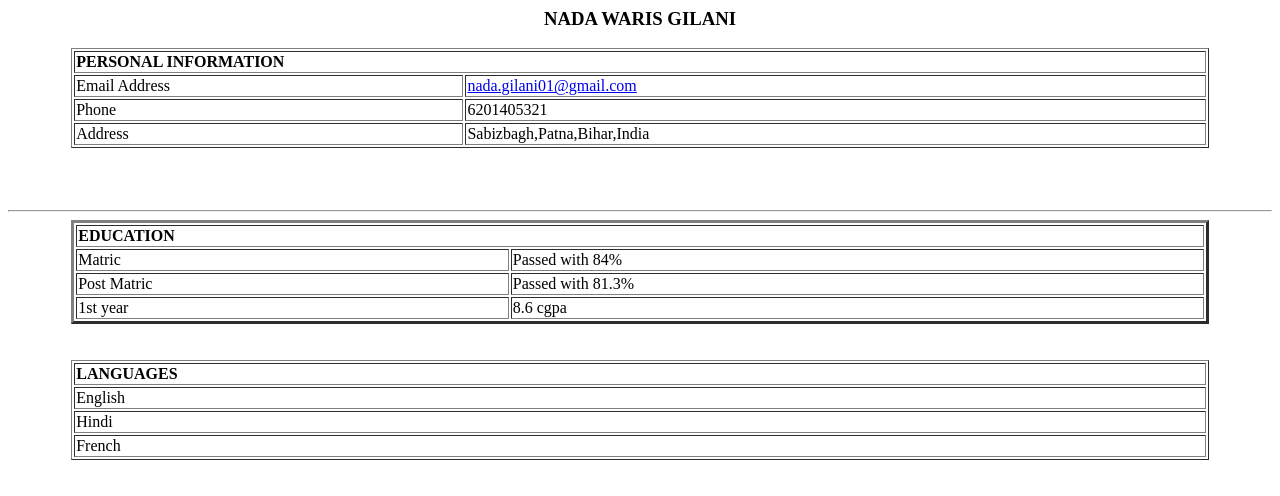
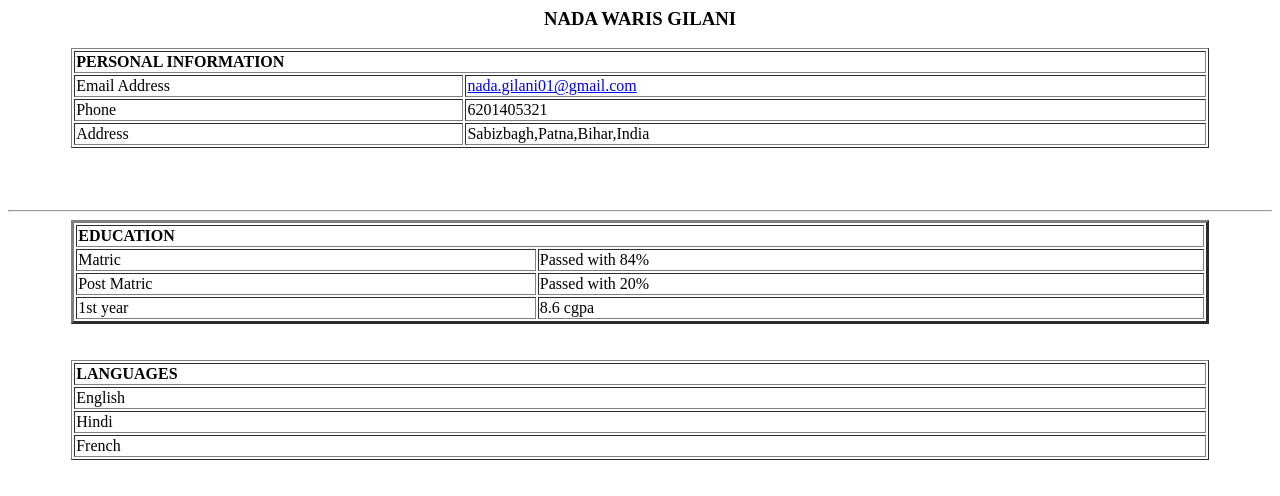
Before and after one commit to nadawaris/resume, a plain HTML site: page index.html in a window 1280 px wide. Shown: the part 76-572 px from the top of the page. Drawn offline with Linux system fonts and the light colour scheme.

Commit message:
Update index.html

```diff
--- a/index.html
+++ b/index.html
@@ -49,7 +49,7 @@
         <tr><td>Matric</td>
             <td>Passed with 84%</td></tr>
             <tr><td>Post Matric</td>
-            <td>Passed with 81.3%</td></tr>
+            <td>Passed with 20%</td></tr>
         <tr><td>1st year</td><td>8.6 cgpa</td></table><br><br>
 
 
```
